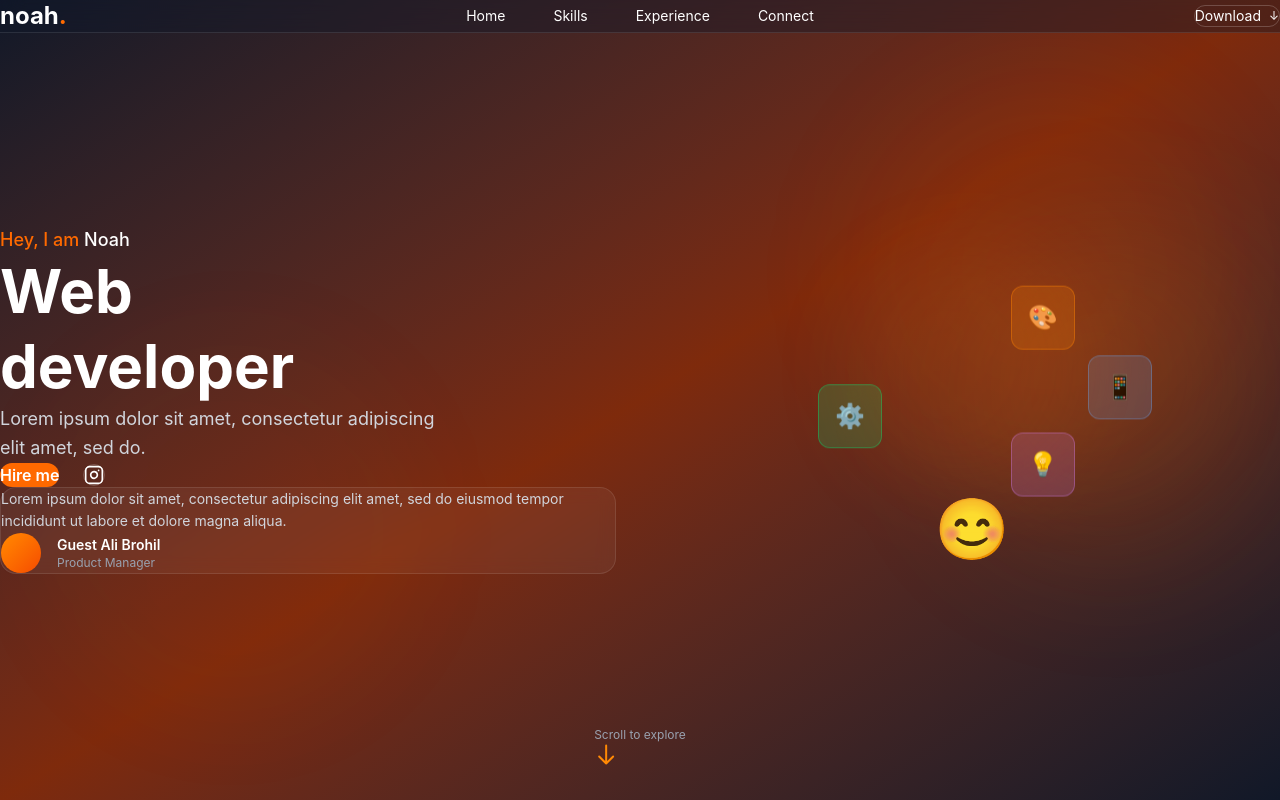
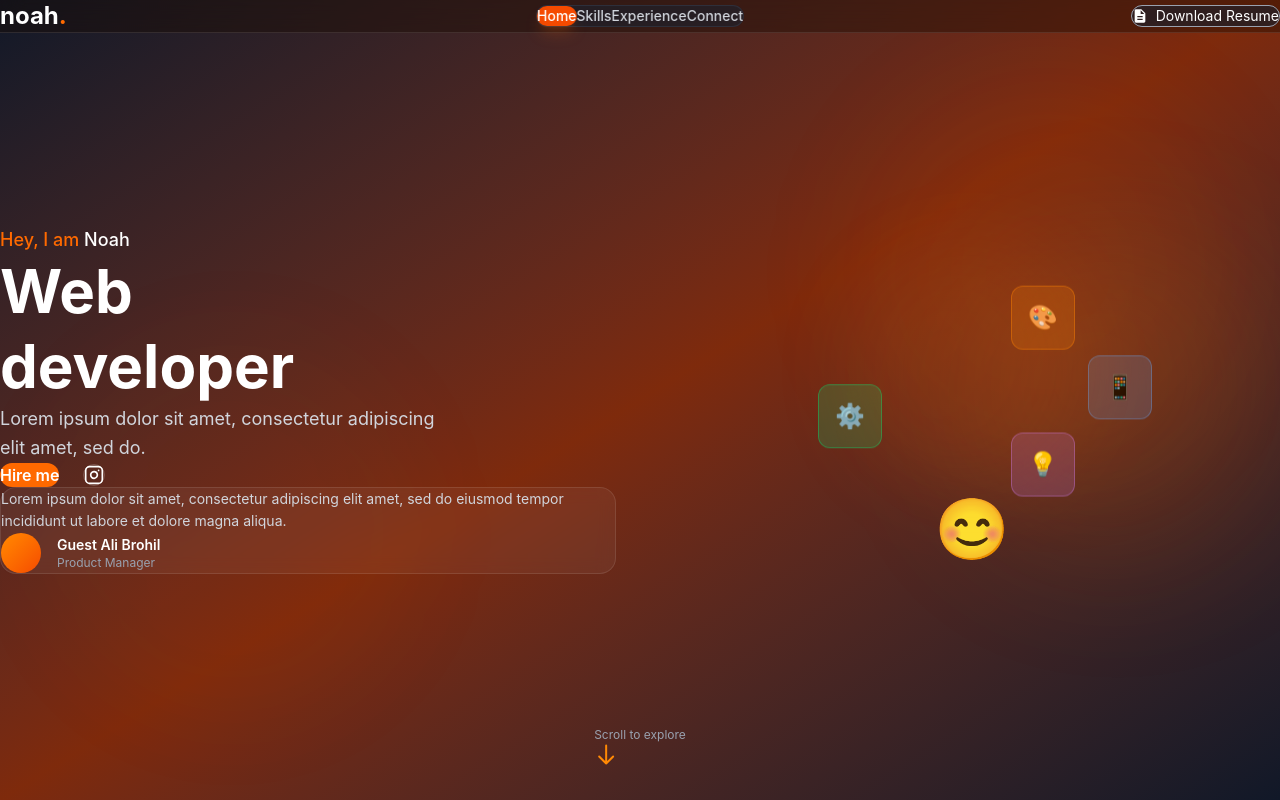
Before and after one commit to ShashmithaBan/Portfolio_2026, a React (Vite) app: page / in a window 1280 px wide. Built offline with nearby package versions, Linux system fonts and the light colour scheme.

Commit message:
Fix: Remove Three.js dependencies and update to React 19 for Vercel deployment

```diff
--- a/src/components/Navigation.jsx
+++ b/src/components/Navigation.jsx
@@ -1,51 +1,72 @@
 import React from 'react';
 import { Menu, X } from 'lucide-react';
+// Note: You must install lucide-react (npm install lucide-react)
 
 export default function Navigation({ mobileMenuOpen, setMobileMenuOpen }) {
+  // NOTE: You would typically pass 'activeSection' as a prop here
+  // to dynamically apply the active state. For this example,
+  // we'll simulate the 'Home' link as active.
+  const activeSection = 'home';
+
   return (
-    <header className="fixed top-0 left-0 right-0 z-50 bg-gray-900/40 backdrop-blur-md border-b border-white/10">
+    <header className="fixed top-0 left-0 right-0 z-50 bg-[#1A0C00]/40 backdrop-blur-md border-b border-white/10">
       <div className="max-w-7xl mx-auto px-6 py-4 flex justify-between items-center">
         {/* Logo */}
-        <div className="text-2xl font-bold min-w-fit">
+        <div className="text-2xl font-bold min-w-fit z-10">
           <span className="text-white">noah</span>
           <span className="text-orange-500">.</span>
         </div>
 
-        {/* Desktop Navigation */}
-        <nav className="hidden lg:flex gap-12 text-sm absolute left-1/2 transform -translate-x-1/2">
-          <a href="#home" className="text-white hover:text-orange-400 transition">Home</a>
-          <a href="#skills" className="text-white hover:text-orange-400 transition">Skills</a>
-          <a href="#experience" className="text-white hover:text-orange-400 transition">Experience</a>
-          <a href="#contact" className="text-white hover:text-orange-400 transition">Connect</a>
+        {/* Desktop Navigation - Centered Pill Container */}
+        <nav className="hidden lg:flex justify-center absolute left-1/2 top-1/2 transform -translate-x-1/2 -translate-y-1/2">
+          {/* Main Navigation Wrapper - The pill background */}
+          <div className="flex items-center space-x-2 p-2 rounded-full bg-gray-800/50 backdrop-blur-sm border border-gray-700/50">
+            {['home', 'skills', 'experience', 'connect'].map((item) => (
+              <a
+                key={item}
+                href={`#${item}`}
+                className={`px-4 py-2 rounded-full text-sm font-medium transition-colors duration-200
+                  ${activeSection === item
+                    ? 'bg-orange-600 text-white shadow-lg shadow-orange-500/20' // Active pill style
+                    : 'text-gray-300 hover:text-white hover:bg-gray-700/30' // Inactive style
+                  }`}
+              >
+                {item.charAt(0).toUpperCase() + item.slice(1)} {/* Capitalize for display */}
+              </a>
+            ))}
+          </div>
         </nav>
 
-        {/* Download Resume Button */}
-        <div className="hidden lg:flex items-center gap-2">
-          <button className="flex items-center gap-2 px-6 py-2 border border-white/20 rounded-full hover:border-orange-400 hover:text-orange-400 transition text-sm text-white">
-            <span>Download</span>
-            <span className="text-xs">↓</span>
+        {/* Download Resume Button - Aligned Right */}
+        <div className="hidden lg:flex items-center gap-2 z-10">
+          <button className="flex items-center gap-2 px-4 py-2 border border-gray-400 text-white rounded-full bg-gray-800/50 backdrop-blur-sm hover:bg-gray-700/50 transition-colors duration-200 text-sm">
+            <span className="sr-only">Download Resume</span>
+            <svg className="w-4 h-4" fill="currentColor" viewBox="0 0 24 24">
+                <path d="M14 2H6c-1.1 0-1.99.9-1.99 2L4 20c0 1.1.89 2 1.99 2H18c1.1 0 2-.9 2-2V8l-6-6zm2 16H8v-2h8v2zm0-4H8v-2h8v2zm-3-5V3.5L18.5 9H13z"/>
+            </svg>
+            <span>Download Resume</span>
           </button>
         </div>
 
         {/* Mobile Menu Button */}
         <button
           onClick={() => setMobileMenuOpen(!mobileMenuOpen)}
-          className="lg:hidden text-white"
+          className="lg:hidden text-white z-10"
         >
           {mobileMenuOpen ? <X size={24} /> : <Menu size={24} />}
         </button>
       </div>
 
-      {/* Mobile Menu */}
+      {/* Mobile Menu (Simplified for mobile) */}
       {mobileMenuOpen && (
         <div className="lg:hidden bg-gray-900/95 backdrop-blur-sm border-t border-white/10">
           <nav className="flex flex-col gap-4 px-6 py-6">
-            <a href="#home" className="text-white hover:text-orange-400 transition">Home</a>
-            <a href="#skills" className="text-white hover:text-orange-400 transition">Skills</a>
-            <a href="#experience" className="text-white hover:text-orange-400 transition">Experience</a>
-            <a href="#contact" className="text-white hover:text-orange-400 transition">Connect</a>
-            <button className="mt-4 px-6 py-2 bg-orange-500 hover:bg-orange-600 rounded-full transition text-sm text-white">
-              Download
+            <a href="#home" className="text-white hover:text-orange-400 transition text-lg">Home</a>
+            <a href="#skills" className="text-white hover:text-orange-400 transition text-lg">Skills</a>
+            <a href="#experience" className="text-white hover:text-orange-400 transition text-lg">Experience</a>
+            <a href="#contact" className="text-white hover:text-orange-400 transition text-lg">Connect</a>
+            <button className="mt-4 px-6 py-3 bg-orange-600 hover:bg-orange-700 rounded-full transition font-semibold text-sm text-white">
+              Download Resume
             </button>
           </nav>
         </div>
```
Also changed, not shown: package.json (+2 -5 lines), 2 other files (tests, documents, lock files or other folders).
